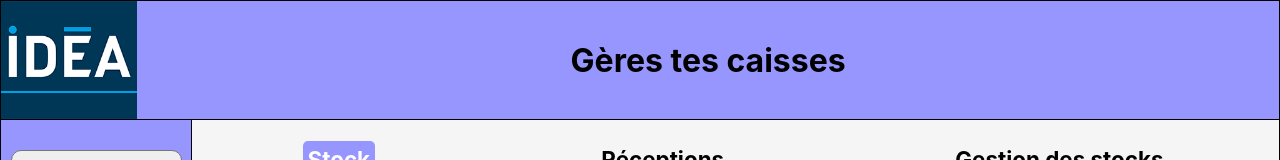
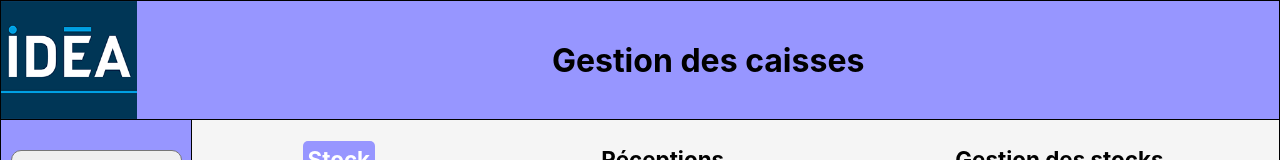
Before and after one commit to Vianney-Gln/POC---geres-tes-caisses-front, a React (Create React App) app: page / in a window 1280 px wide. Shown: the top 160 px of the page. Built offline with nearby package versions, Linux system fonts and the light colour scheme; no server answers.

Commit message:
document title

```diff
--- a/public/index.html
+++ b/public/index.html
@@ -9,7 +9,7 @@
   <meta name="description" content="Web site created using create-react-app" />
   <link rel="apple-touch-icon" href="%PUBLIC_URL%/logo192.png" />
   <link rel="manifest" href="%PUBLIC_URL%/manifest.json" />
-  <title>Gères-tes-caisses</title>
+  <title>Gestion des caisses</title>
 </head>
 
 <body>
--- a/src/components/Header/Header.jsx
+++ b/src/components/Header/Header.jsx
@@ -9,13 +9,14 @@ import logoIdea from '../../images/logo-idea.png';
 const Header = () => {
   // useNavigate
   const navigate = useNavigate();
+
   return (
     <header className="container-header">
       <div className="logo">
         <img src={logoIdea} alt="logo-idea" onClick={() => navigate('/')} />
       </div>
       <div className="title">
-        <h1>Gères tes caisses</h1>
+        <h1>Gestion des caisses</h1>
       </div>
     </header>
   );
--- a/src/components/Reception/Reception.jsx
+++ b/src/components/Reception/Reception.jsx
@@ -12,6 +12,8 @@ import ModalComponent from '../Modal/ModalComponent';
 import validateReception from '../../services/reception';
 
 const Reception = () => {
+  // docTitle
+  document.title = 'Gestion des caisses - réception';
   // Context
   const contextArticles = useContext(ContextArticles);
   const { setActivate } = contextArticles;
--- a/src/components/stock/Stock.jsx
+++ b/src/components/stock/Stock.jsx
@@ -14,9 +14,10 @@ import TableStock from '../tableStock/TableStock';
 import CardsStockFagot from '../cardsStockFagots/CardsStockFagot';
 
 const Stock = () => {
+  // docTitle
+  document.title = 'Gestion des caisses - stock';
   // States
   const [stock, setStock] = useState([]); // state getting stock
-
   //useParams
   const param = useParams();
 
```
